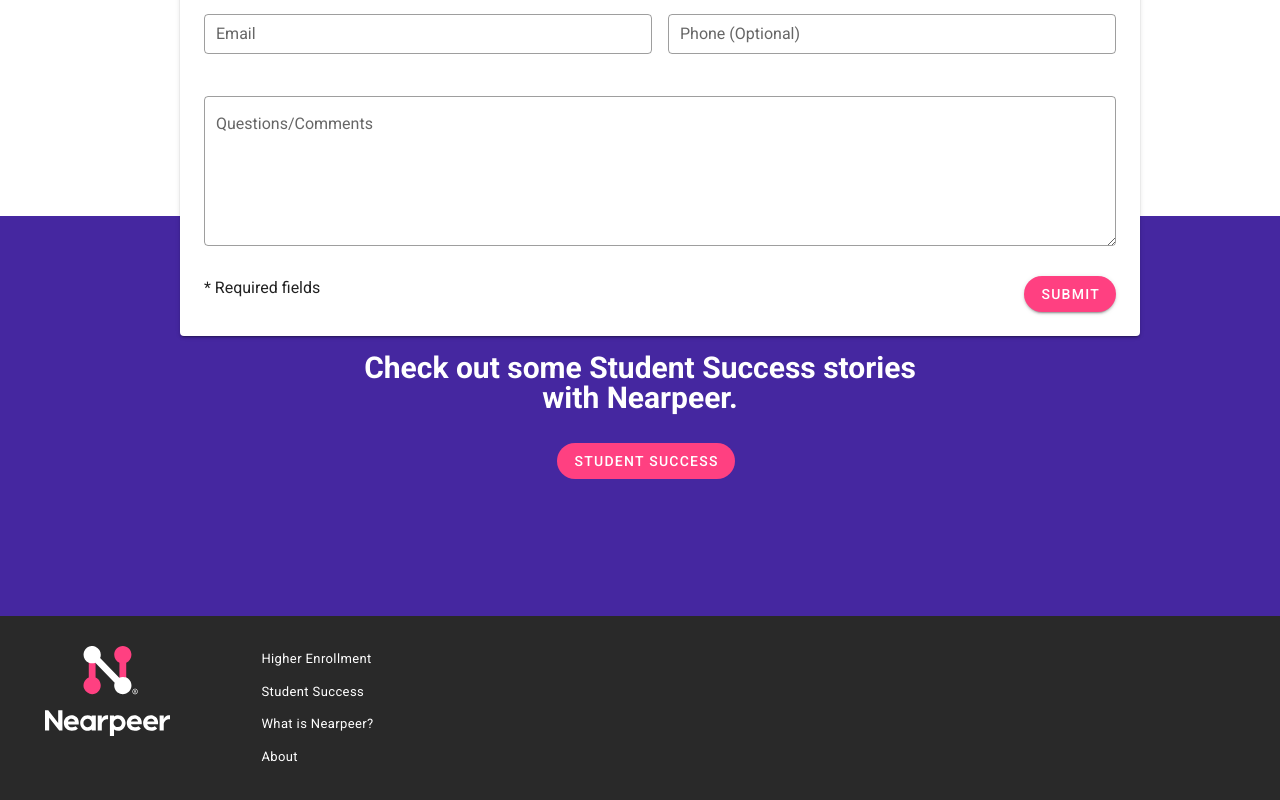
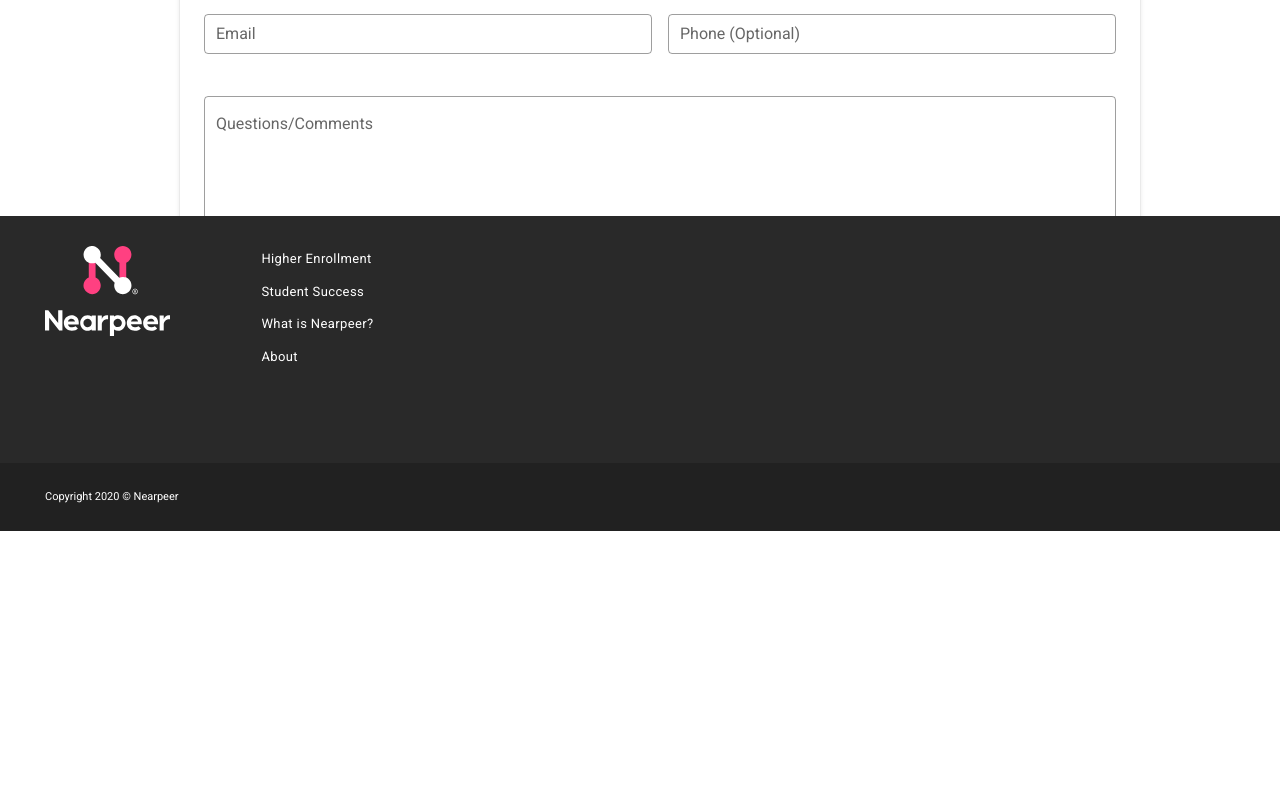
Before and after one commit to nickonometry/nearpeer, a Nuxt app: page /contact in a window 1280 px wide. Shown: the part 560-1360 px from the top of the page. After the commit the page ends 1091 px from the top, so only its background shows below. Built offline with nearby package versions, Linux system fonts and the light colour scheme.

Commit message:
removed call to action on contact page

```diff
--- a/pages/contact.vue
+++ b/pages/contact.vue
@@ -99,22 +99,14 @@
         </div>
       </v-card>
     </section>
-    <CallToAction
-      link="/student-success"
-      buttonText="Student Success"
-    >Check out some Student Success stories with Nearpeer.</CallToAction>
   </div>
 </template>
 
 <script>
-import CallToAction from "../components/CallToAction";
 import { validationMixin } from "vuelidate";
 import { required, maxLength, email } from "vuelidate/lib/validators";
 
 export default {
-  components: {
-    CallToAction
-  },
   mixins: [validationMixin],
 
   validations: {
```
